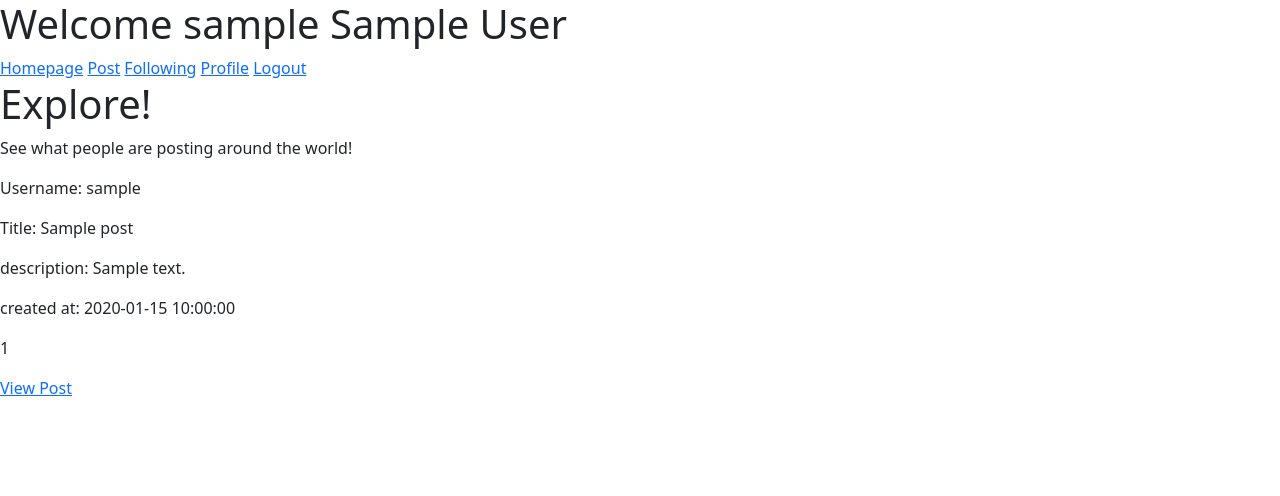
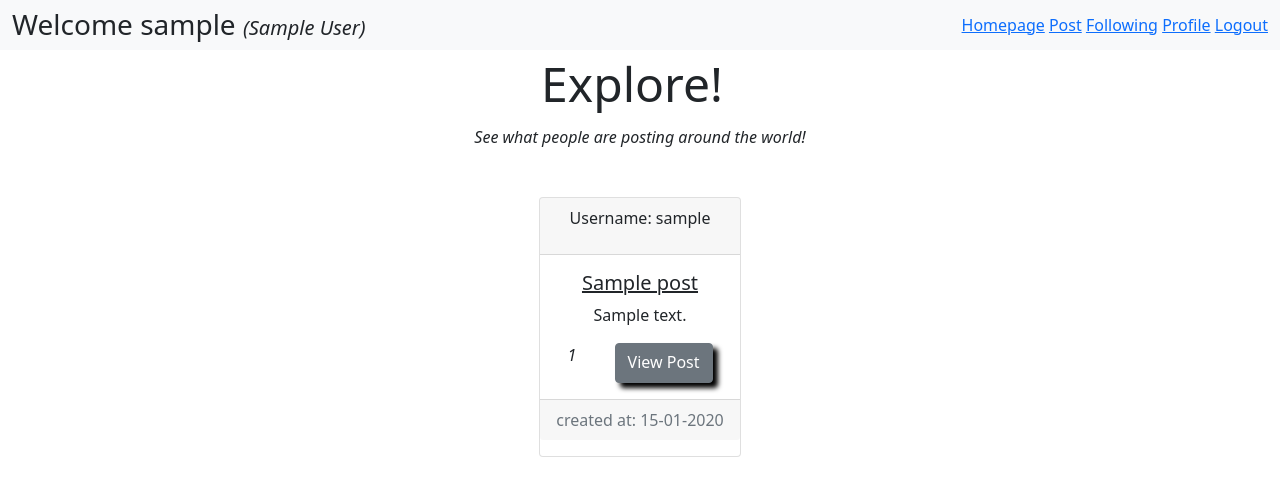
Before and after one commit to DomB1113/SoloProject, a Flask app: template flask_app/templates/homepage.html in a window 1280 px wide. Shown: the top 496 px of the page. Run offline with Flask 2, Linux system fonts and the light colour scheme; the template is opened without the code that fills it: most values are stand-ins (such as "Sample title", 1, 10 or a date in 2020).

Commit message:
homepage css started

```diff
--- a/flask_app/templates/homepage.html
+++ b/flask_app/templates/homepage.html
@@ -8,37 +8,58 @@
     <title>Homepage</title>
 </head>
 <body>
+    <nav class="navbar navbar-expand-lg navbar-light bg-light">
+        <div class="container-fluid">
             <div>
-        <h1>Welcome {{login.username}} {{login.first_name}} {{login.last_name}}</h1>
-        <nav>
+                <h3 style="display: inline;">Welcome {{login.username}} </h3>
+                <h5 style="display: inline; font-style: italic;">({{login.first_name}} {{login.last_name}})</h5>
+            </div>
+            <div>
                 <a href="/homepage">Homepage</a>
                 <a href="/post">Post</a>
                 <a href="/following">Following</a>
                 <a href="/profile">Profile</a>
                 <a href="/logout">Logout</a>
+            </div>
+        </div>
     </nav>
+    <div>
+        <div class="d-flex justify-content-center">
+            <div  style=" vertical-align: top; display: inline-block; text-align: center;">
+                <h1 style="font-size: 3em;" class="navbar-brand">Explore!</h1>
+                <p style="display: block; font-style: italic;">See what people are posting around the world!</p>
             </div>
-    <div>
-        <div>
-            <h1>Explore!</h1>
-            <p>See what people are posting around the world!</p>
         </div>
+        <div class="d-flex justify-content-center">
             <div>
                 {%for post in posts %}
+                    <div style="margin-top: 2rem;" class="card text-center">
+                        <div class="card-header">
                             <p>Username: {{post.login_id.username}}</p>
-                <p>Title: {{post.title}}</p>
-                <p>description: {{post.description}}</p>
-                <p>created at: {{post.created_at}}</p>
+                        </div>
+                        <div class="card-body">
+                            <h5 class="card-title" style="text-decoration: underline;"> {{post.title}}</h5>
+                            <p class="card-text">{{post.description}}</p>
+                            <div class="d-flex justify-content-around">
+                                <div class="d-flex">
+                                    <p style="margin-right: 1rem; font-style: italic;">{{post.cheers_count}}</p>
                                     {%if post.cheered_by_user == false%}
                                         <form action="/likepost" method="Post">
                                             <input type="hidden" name="post_id" value="{{post.id}}">
                                             <input type="hidden" name="login_id" value="{{login.id}}">
-                        <input type="submit" value="Cheer!">
+                                            <input style="box-shadow: 5px 5px 5px black;" class="btn btn-info" type="submit" value="Cheer!">
                                         </form>
                                     {%endif%}
-                <p>{{post.cheers_count}}</p>
-                <a href="/view/post/{{post.id}}">View Post</a>
+                                </div>
+                                <a style="box-shadow: 5px 5px 5px black;"  class="btn btn-secondary" href="/view/post/{{post.id}}">View Post</a>
+                            </div>
+                        </div>
+                        <div>
+                            <p class="card-footer text-muted">created at: {{post.created_at.strftime('%d-%m-%Y')}}</p>
+                        </div>
+                    </div>
                 {%endfor%}
+            </div>
         </div>
     </div>
 
```
Lines whose indentation alone changed are shown as unchanged.
